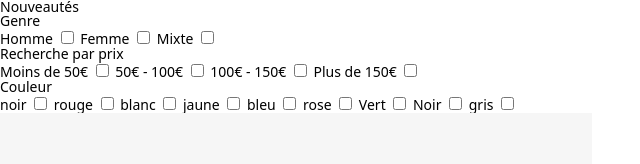
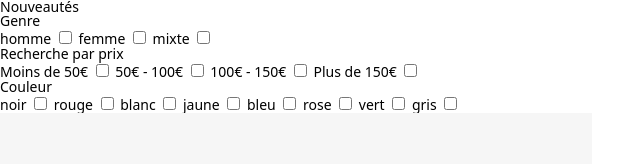
Before and after one commit to enzotarrery/Nike, a Vue app: page / in a window 1280 px wide. Shown: the top 164 px of the page, without its empty margins (0-640 px from the left). Built offline with nearby package versions, Linux system fonts and the light colour scheme.

Commit message:
Update: filters completed

```diff
--- a/src/components/ColorComponent.vue
+++ b/src/components/ColorComponent.vue
@@ -1,10 +1,10 @@
 <template>
-  <label :for="`color-${color}`">
+  <label :for="`${color}`">
     {{ color }}
     <input
       type="checkbox"
-      :name="`color-${color}`"
-      :id="`color-${color}`"
+      :name="`${color}`"
+      :id="`${color}`"
       @change="updateColor"
     />
   </label>
@@ -21,9 +21,9 @@ export default {
       const checkbox = event.target;
 
       if (checkbox.checked) {
-        this.$emit('color-add');
+        this.$emit('color-add', this.color);
       } else {
-        this.$emit('color-remove');
+        this.$emit('color-remove', this.color);
       }
     },
   },
--- a/src/components/ColorsComponent.vue
+++ b/src/components/ColorsComponent.vue
@@ -1,8 +1,8 @@
 <template>
   <section class="colors">
     <header class="header">
-      <h2 class="title" v-if="checked === 0">Couleur</h2>
-      <h2 class="title" v-else>Couleur ({{ checked }})</h2>
+      <h2 class="title" v-if="selected.length === 0">Couleur</h2>
+      <h2 class="title" v-else>Couleur ({{ selected.length }})</h2>
     </header>
 
     <color-component
@@ -26,15 +26,24 @@ export default {
   },
   data() {
     return {
-      checked: 0,
+      selected: [],
     };
   },
   methods: {
-    addColor() {
-      this.checked++;
+    addColor(color) {
+      this.selected.push(color);
+
+      this.emit();
     },
-    removeColor() {
-      this.checked--;
+    removeColor(color) {
+      this.selected = this.selected.filter(
+        (selectedColor) => selectedColor !== color
+      );
+
+      this.emit();
+    },
+    emit() {
+      this.$emit('colors-selected', this.selected);
     },
   },
 };
--- a/src/components/FiltersComponent.vue
+++ b/src/components/FiltersComponent.vue
@@ -1,8 +1,8 @@
 <template>
   <aside class="filters">
-    <genders-component :genders="genders" />
-    <prices-component :prices="prices" />
-    <colors-component :colors="colors" />
+    <genders-component :genders="genders" @genders-selected="setGenders" />
+    <prices-component :prices="prices" @prices-selected="setPrices" />
+    <colors-component :colors="colors" @colors-selected="setColors" />
   </aside>
 </template>
 
@@ -13,12 +13,41 @@ import ColorsComponent from './ColorsComponent.vue';
 
 export default {
   name: 'FiltersComponent',
-  components: { GendersComponent, ColorsComponent, PricesComponent },
+  components: { GendersComponent, PricesComponent, ColorsComponent },
   props: {
     genders: Array,
     prices: Array,
     colors: Array,
   },
+  data() {
+    return {
+      selected: {
+        genders: [],
+        prices: [],
+        colors: [],
+      },
+    };
+  },
+  methods: {
+    setGenders(genders) {
+      this.selected.genders = genders;
+
+      this.emit();
+    },
+    setPrices(prices) {
+      this.selected.prices = prices;
+
+      this.emit();
+    },
+    setColors(colors) {
+      this.selected.colors = colors;
+
+      this.emit();
+    },
+    emit() {
+      this.$emit('filter', this.selected);
+    },
+  },
 };
 </script>
 
--- a/src/components/GenderComponent.vue
+++ b/src/components/GenderComponent.vue
@@ -1,10 +1,10 @@
 <template>
-  <label :for="`gender-${gender}`">
+  <label :for="`${gender}`">
     {{ gender }}
     <input
       type="checkbox"
-      :name="`gender-${gender}`"
-      :id="`gender-${gender}`"
+      :name="`${gender}`"
+      :id="`${gender}`"
       @change="updateGender"
     />
   </label>
@@ -21,9 +21,9 @@ export default {
       const checkbox = event.target;
 
       if (checkbox.checked) {
-        this.$emit('gender-add');
+        this.$emit('gender-add', this.gender);
       } else {
-        this.$emit('gender-remove');
+        this.$emit('gender-remove', this.gender);
       }
     },
   },
--- a/src/components/GendersComponent.vue
+++ b/src/components/GendersComponent.vue
@@ -1,8 +1,8 @@
 <template>
   <section class="genders">
     <header class="header">
-      <h2 class="title" v-if="checked === 0">Genre</h2>
-      <h2 class="title" v-else>Genre ({{ checked }})</h2>
+      <h2 class="title" v-if="selected.length === 0">Genre</h2>
+      <h2 class="title" v-else>Genre ({{ selected.length }})</h2>
     </header>
 
     <gender-component
@@ -26,15 +26,24 @@ export default {
   },
   data() {
     return {
-      checked: 0,
+      selected: [],
     };
   },
   methods: {
-    addGender() {
-      this.checked++;
+    addGender(gender) {
+      this.selected.push(gender);
+
+      this.emit();
     },
-    removeGender() {
-      this.checked--;
+    removeGender(gender) {
+      this.selected = this.selected.filter(
+        (selectedGender) => selectedGender !== gender
+      );
+
+      this.emit();
+    },
+    emit() {
+      this.$emit('genders-selected', this.selected);
     },
   },
 };
--- a/src/components/PriceComponent.vue
+++ b/src/components/PriceComponent.vue
@@ -1,10 +1,16 @@
 <template>
-  <label :for="`price-${price}`">
-    {{ price }}
+  <label :for="`${price.min}-${price.max}`">
+    {{
+      price.min === 0
+        ? `Moins de ${price.max}€`
+        : !price.max
+        ? `Plus de ${price.min}€`
+        : `${price.min}€ - ${price.max}€`
+    }}
     <input
       type="checkbox"
-      :name="`price-${price}`"
-      :id="`price-${price}`"
+      :name="`${price.min}-${price.max}`"
+      :id="`${price.min}-${price.max}`"
       @change="updatePrice"
     />
   </label>
@@ -14,16 +20,16 @@
 export default {
   name: 'PriceComponent',
   props: {
-    price: String,
+    price: Object,
   },
   methods: {
     updatePrice(event) {
       const checkbox = event.target;
 
       if (checkbox.checked) {
-        this.$emit('price-add');
+        this.$emit('price-add', this.price);
       } else {
-        this.$emit('price-remove');
+        this.$emit('price-remove', this.price);
       }
     },
   },
--- a/src/components/PricesComponent.vue
+++ b/src/components/PricesComponent.vue
@@ -1,8 +1,8 @@
 <template>
   <section class="prices">
     <header class="header">
-      <h2 class="title" v-if="checked === 0">Recherche par prix</h2>
-      <h2 class="title" v-else>Recherche par prix ({{ checked }})</h2>
+      <h2 class="title" v-if="selected.length === 0">Recherche par prix</h2>
+      <h2 class="title" v-else>Recherche par prix ({{ selected.length }})</h2>
     </header>
 
     <price-component
@@ -26,15 +26,24 @@ export default {
   },
   data() {
     return {
-      checked: 0,
+      selected: [],
     };
   },
   methods: {
-    addPrice() {
-      this.checked++;
+    addPrice(price) {
+      this.selected.push(price);
+
+      this.emit();
     },
-    removePrice() {
-      this.checked--;
+    removePrice(price) {
+      this.selected = this.selected.filter(
+        (selectedPrice) => selectedPrice !== price
+      );
+
+      this.emit();
+    },
+    emit() {
+      this.$emit('prices-selected', this.selected);
     },
   },
 };
--- a/src/components/ProductsComponent.vue
+++ b/src/components/ProductsComponent.vue
@@ -1,7 +1,7 @@
 <template>
   <div class="products__content" v-if="products.length !== 0">
     <product-component
-      v-for="(product, index) in products"
+      v-for="(product, index) in filteredProducts"
       :key="index"
       :product="product"
     />
@@ -18,6 +18,9 @@ import ProductComponent from './ProductComponent.vue';
 export default {
   name: 'ProductsComponent',
   components: { ProductComponent },
+  props: {
+    filters: Object,
+  },
   data() {
     return {
       products: [],
@@ -35,13 +38,16 @@ export default {
         let colors = [];
 
         this.products.forEach((product) => {
-          if (product.sexe !== '' && !genders.includes(product.sexe)) {
-            genders.push(product.sexe);
+          if (
+            product.sexe !== '' &&
+            !genders.includes(product.sexe.toLowerCase())
+          ) {
+            genders.push(product.sexe.toLowerCase());
           }
 
           product.couleur.split(', ').forEach((color) => {
-            if (color !== '' && !colors.includes(color)) {
-              colors.push(color);
+            if (color !== '' && !colors.includes(color.toLowerCase())) {
+              colors.push(color.toLowerCase());
             }
           });
         });
@@ -54,6 +60,47 @@ export default {
         console.log(`ERREUR [${error.code}] : ${error.message}.`)
       );
   },
+  methods: {
+    getPriceAsFloat(string) {
+      return parseFloat(string.slice(0, -2).replace(',', '.'));
+    },
+    checkGender(product) {
+      return this.filters.genders.length !== 0
+        ? this.filters.genders.includes(product.sexe.toLowerCase())
+        : true;
+    },
+    checkPrices(product) {
+      if (this.filters.prices.length === 0) {
+        return true;
+      }
+
+      const productPrice = this.getPriceAsFloat(product.prix);
+
+      for (let price of this.filters.prices) {
+        if (
+          price.min <= productPrice &&
+          (price.max ? productPrice <= price.max : true)
+        ) {
+          return true;
+        }
+      }
+    },
+    checkColors(product) {
+      return this.filters.colors.every((color) =>
+        product.couleur.toLowerCase().split(', ').includes(color)
+      );
+    },
+  },
+  computed: {
+    filteredProducts() {
+      return this.products.filter(
+        (product) =>
+          this.checkGender(product) &&
+          this.checkPrices(product) &&
+          this.checkColors(product)
+      );
+    },
+  },
 };
 </script>
 
--- a/src/views/ProductsView.vue
+++ b/src/views/ProductsView.vue
@@ -1,12 +1,21 @@
 <template>
   <section class="products-page">
     <header class="header">
-      <h2 class="title">Nouveautés</h2>
+      <h2 class="title">
+        Nouveautés
+        {{ title }}
+      </h2>
     </header>
 
-    <filters-component :genders="genders" :prices="prices" :colors="colors" />
+    <filters-component
+      :genders="genders"
+      :prices="prices"
+      :colors="colors"
+      @filter="setSelected"
+    />
 
     <products-component
+      :filters="selected"
       @genders-update="setGenders"
       @colors-update="setColors"
     />
@@ -22,9 +31,32 @@ export default {
   components: { FiltersComponent, ProductsComponent },
   data() {
     return {
+      title: '',
       genders: [],
-      prices: ['Moins de 50€', '50€ - 100€', '100€ - 150€', 'Plus de 150€'],
+      prices: [
+        {
+          min: 0,
+          max: 50,
+        },
+        {
+          min: 50,
+          max: 100,
+        },
+        {
+          min: 100,
+          max: 150,
+        },
+        {
+          min: 150,
+          max: null,
+        },
+      ],
       colors: [],
+      selected: {
+        genders: [],
+        prices: [],
+        colors: [],
+      },
     };
   },
   methods: {
@@ -37,6 +69,38 @@ export default {
     setColors(colors) {
       this.colors = colors;
     },
+    setSelected(selected) {
+      this.selected = selected;
+
+      this.setTitle();
+    },
+    setTitle() {
+      let title = [];
+
+      for (let key in this.selected) {
+        /* Management of the prices */
+        if (key === 'prices') {
+          let prices = [];
+
+          for (let price of this.selected[key]) {
+            prices.push(
+              price.min === 0
+                ? `Moins de ${price.max}€`
+                : !price.max
+                ? `Plus de ${price.min}€`
+                : `${price.min}€ - ${price.max}€`
+            );
+          }
+
+          title = title.concat(prices);
+        } else {
+          /* Anything else */
+          title = title.concat(this.selected[key]);
+        }
+      }
+
+      this.title = title.join(' ');
+    },
   },
 };
 </script>
```
